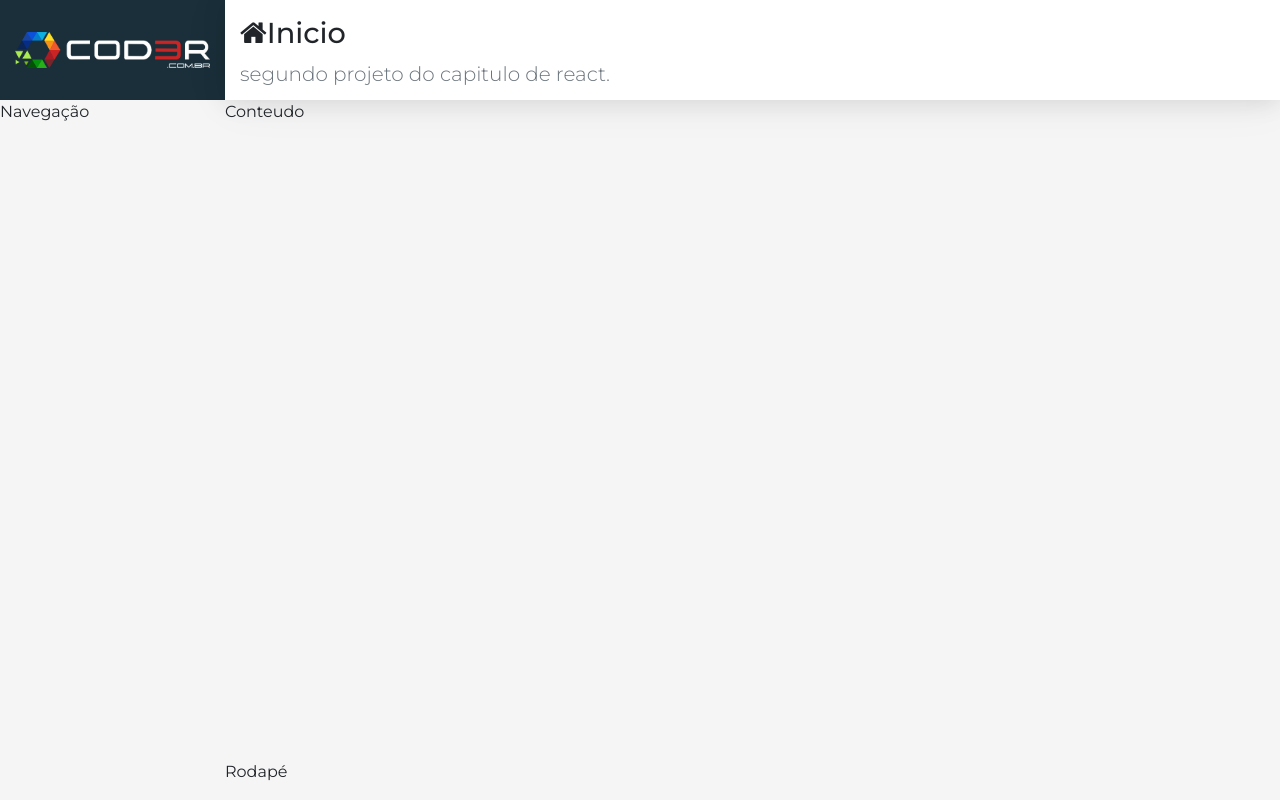
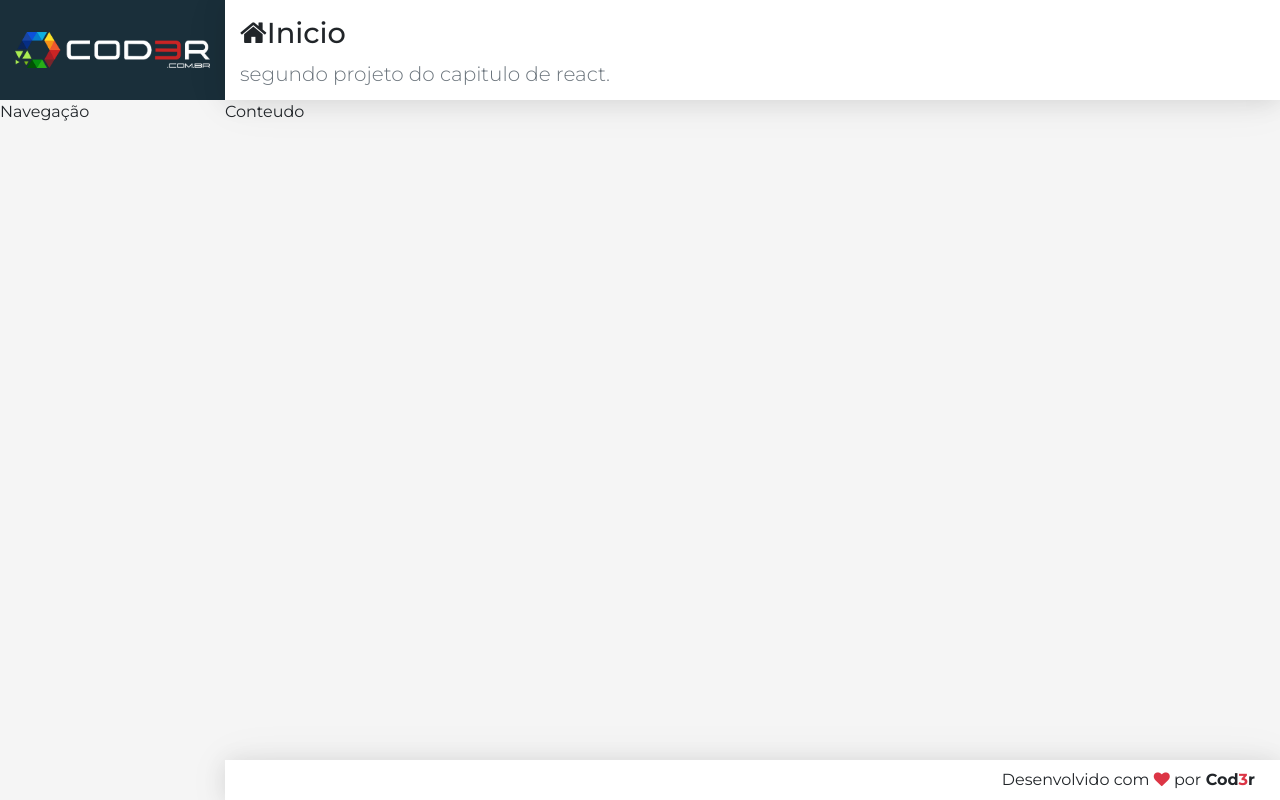
Before and after one commit to fellype-moura-flooxai/react, a React (Create React App) app in the folder crud/frontend/: page / in a window 1280 px wide. Built offline with nearby package versions, Linux system fonts and the light colour scheme.

Commit message:
feat: footer component

```diff
--- a/crud/frontend/src/components/template/Footer.css
+++ b/crud/frontend/src/components/template/Footer.css
@@ -0,0 +1,8 @@
+footer.footer {
+    display: flex;
+    align-items: center;
+    justify-content: flex-end;
+    padding: 0 25px;
+    background-color: #fff;
+    box-shadow: var(--shadow);
+}
--- a/crud/frontend/src/components/template/Footer.jsx
+++ b/crud/frontend/src/components/template/Footer.jsx
@@ -3,5 +3,8 @@
 
 export default props =>
     <footer className="footer">
-        Rodapé
+        <span>
+            Desenvolvido com <i className="fa fa-heart text-danger"></i> por
+            <strong> Cod<span className="text-danger">3</span>r</strong>
+        </span>
     </footer>
```
